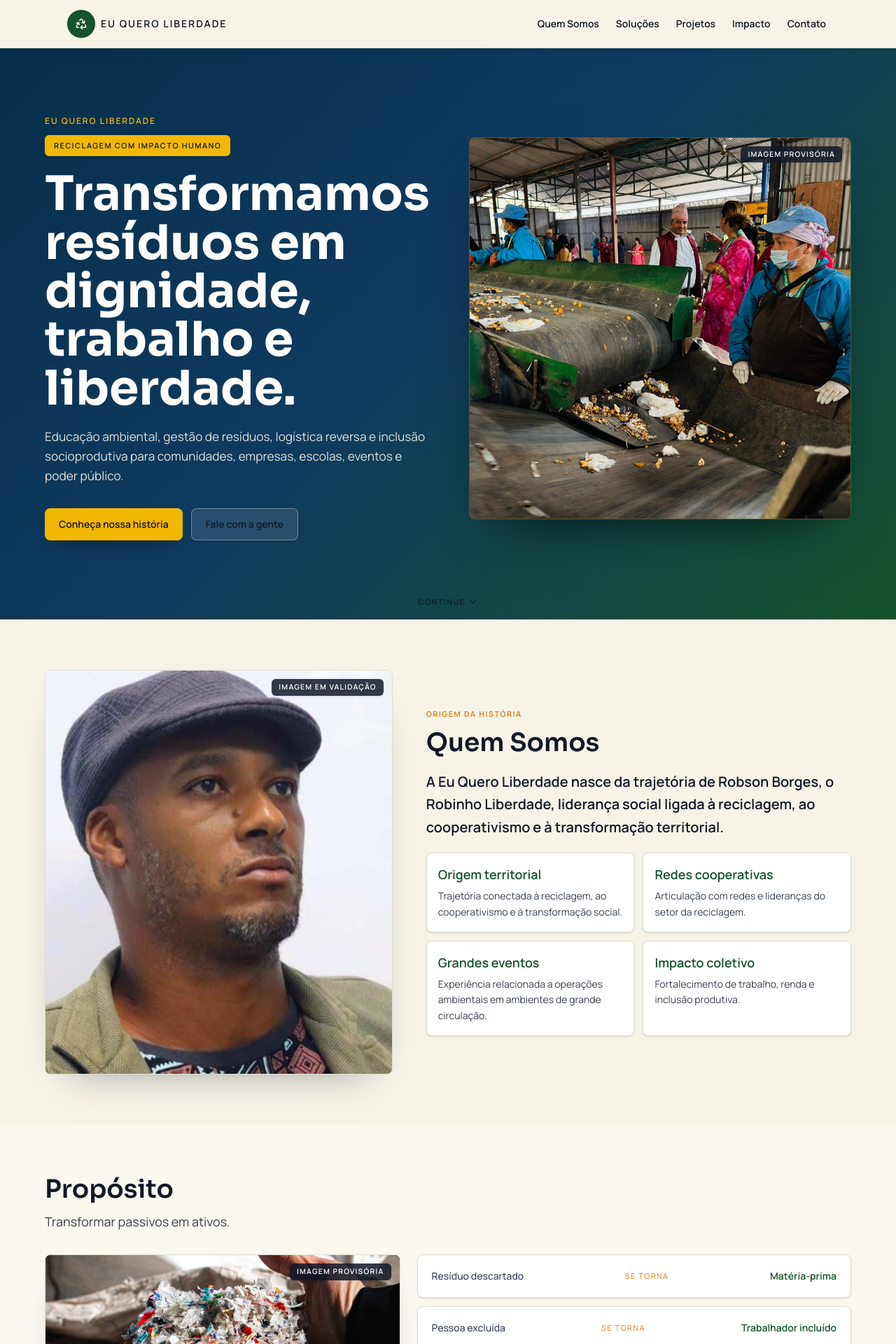
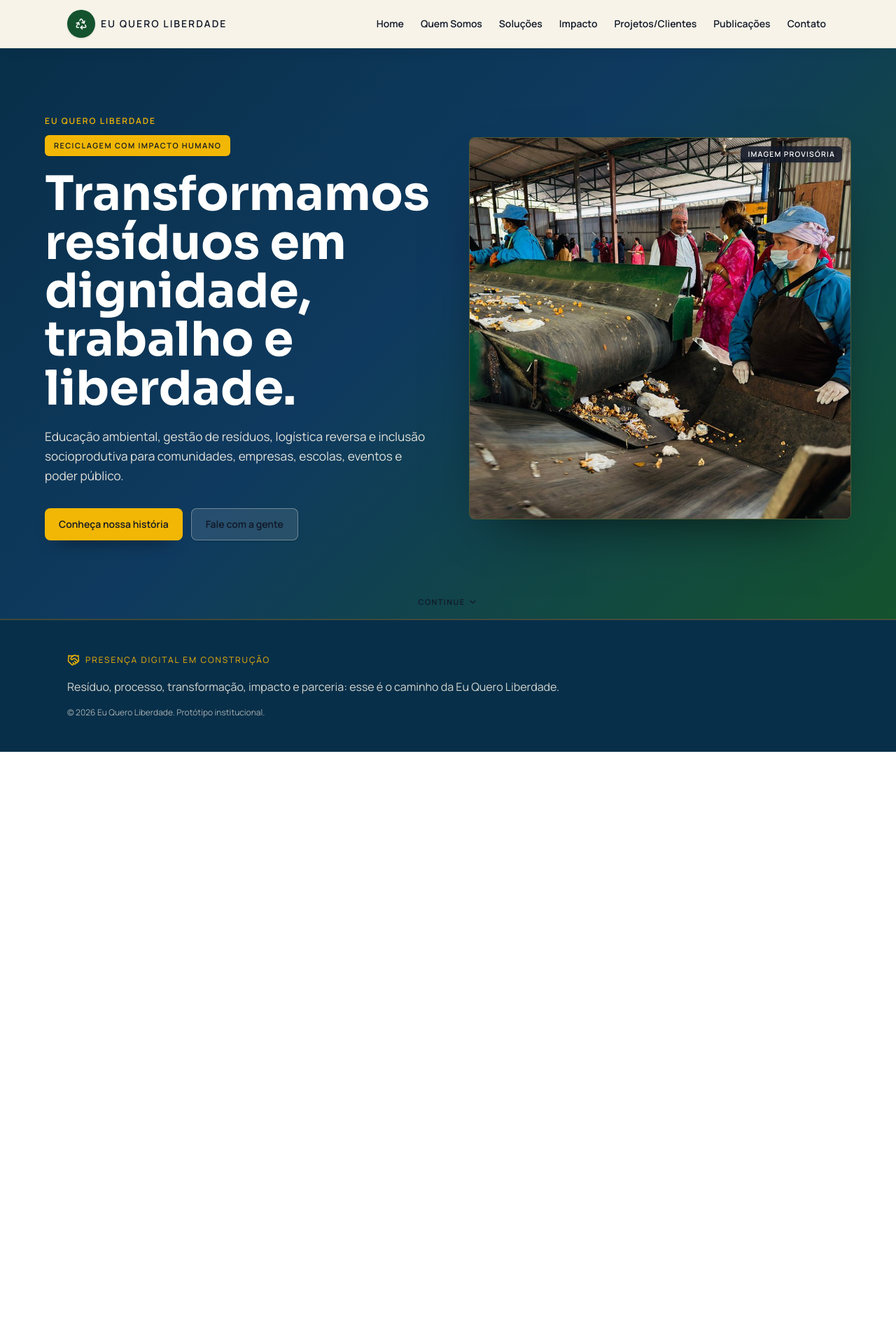
Before and after one commit to tempotec/Euqueroliber, a React (Vite) app: page / in a window 1280 px wide. Shown: the top 1920 px of the page at 70% size. After the commit the page ends 1074 px from the top, so only its background shows below. Built offline with nearby package versions, Linux system fonts and the light colour scheme.

Commit message:
feat(navigation): migrar site para navegacao por rotas

```diff
--- a/package.json
+++ b/package.json
@@ -18,6 +18,7 @@
     "lucide-react": "^1.24.0",
     "react": "^19.2.7",
     "react-dom": "^19.2.7",
+    "react-router-dom": "^7.18.3",
     "tailwindcss": "^4.3.2"
   },
   "devDependencies": {
--- a/src/App.tsx
+++ b/src/App.tsx
@@ -1,3 +1,4 @@
+import { HashRouter, Navigate, Route, Routes } from 'react-router-dom'
 import { Footer } from './components/layout/Footer'
 import { Header } from './components/layout/Header'
 import { ComoTrabalhamos } from './components/sections/ComoTrabalhamos'
@@ -5,34 +6,62 @@ import { Contato } from './components/sections/Contato'
 import { Diferenciais } from './components/sections/Diferenciais'
 import { Hero } from './components/sections/Hero'
 import { Impacto } from './components/sections/Impacto'
-import { Parceiros } from './components/sections/Parceiros'
 import { ProjetosTimeline } from './components/sections/ProjetosTimeline'
 import { Proposito } from './components/sections/Proposito'
 import { QuemSomos } from './components/sections/QuemSomos'
 import { Solucoes } from './components/sections/Solucoes'
+import { Section } from './components/ui/Section'
 import { useLenis } from './hooks/useLenis'
 
-function App() {
+function HomePage() {
+  return <Hero />
+}
+
+function QuemSomosPage() {
+  return <><QuemSomos /><Proposito /><Diferenciais /></>
+}
+
+function SolucoesPage() {
+  return <><Solucoes /><ComoTrabalhamos /></>
+}
+
+function PublicacoesPage() {
+  return (
+    <Section id="publicacoes" className="bg-[#F7F3E8]">
+      <div className="max-w-3xl">
+        <p className="text-[0.68rem] font-semibold uppercase tracking-[0.14em] text-[#D97706]">Em construção</p>
+        <h1 className="mt-3 text-balance text-3xl font-semibold tracking-normal text-[#111827] md:text-4xl">Publicações</h1>
+        <p className="mt-4 text-pretty text-lg leading-relaxed text-[#374151]">Conteúdos, materiais e novidades serão publicados aqui.</p>
+      </div>
+    </Section>
+  )
+}
+
+function AppRoutes() {
   useLenis()
 
   return (
     <div className="min-h-screen bg-[var(--bg)] text-[var(--ink)] antialiased">
       <Header />
       <main>
-        <Hero />
-        <QuemSomos />
-        <Proposito />
-        <Solucoes />
-        <ComoTrabalhamos />
-        <ProjetosTimeline />
-        <Impacto />
-        <Diferenciais />
-        <Parceiros />
-        <Contato />
+        <Routes>
+          <Route path="/" element={<HomePage />} />
+          <Route path="/quem-somos" element={<QuemSomosPage />} />
+          <Route path="/solucoes" element={<SolucoesPage />} />
+          <Route path="/impacto" element={<Impacto />} />
+          <Route path="/projetos-clientes" element={<ProjetosTimeline />} />
+          <Route path="/publicacoes" element={<PublicacoesPage />} />
+          <Route path="/contato" element={<Contato />} />
+          <Route path="*" element={<Navigate to="/" replace />} />
+        </Routes>
       </main>
       <Footer />
     </div>
   )
 }
 
+function App() {
+  return <HashRouter><AppRoutes /></HashRouter>
+}
+
 export default App
--- a/src/components/layout/Header.tsx
+++ b/src/components/layout/Header.tsx
@@ -1,14 +1,20 @@
 import { Menu, Recycle } from 'lucide-react'
 import { useState } from 'react'
+import { Link, NavLink } from 'react-router-dom'
 import { siteContent } from '../../content/site'
 
 const headerNav = [
-  { label: 'Quem Somos', href: '#quem-somos' },
-  { label: 'Soluções', href: '#solucoes' },
-  { label: 'Projetos', href: '#projetos' },
-  { label: 'Impacto', href: '#impacto' },
-  { label: 'Contato', href: '#contato' },
+  { label: 'Home', to: '/' },
+  { label: 'Quem Somos', to: '/quem-somos' },
+  { label: 'Solu\u00e7\u00f5es', to: '/solucoes' },
+  { label: 'Impacto', to: '/impacto' },
+  { label: 'Projetos/Clientes', to: '/projetos-clientes' },
+  { label: 'Publica\u00e7\u00f5es', to: '/publicacoes' },
+  { label: 'Contato', to: '/contato' },
 ]
+
+const linkClass = ({ isActive }: { isActive: boolean }) =>
+  `rounded-md px-1 py-0.5 text-[0.82rem] font-semibold transition lg:text-sm ${isActive ? 'text-[#14532D] underline decoration-[#F2B705] decoration-2 underline-offset-4' : 'text-[#374151] hover:text-[#166534]'}`
 
 export function Header() {
   const [open, setOpen] = useState(false)
@@ -16,43 +22,26 @@ export function Header() {
   return (
     <header className="sticky top-0 z-50 border-b border-[#D9E2D0] bg-[#F7F3E8]/95 shadow-[0_8px_28px_-24px_rgba(15,23,42,0.65)] backdrop-blur">
       <div className="mx-auto flex w-full max-w-6xl items-center justify-between px-5 py-3 md:px-8 lg:py-3.5">
-        <a href="#topo" className="inline-flex items-center gap-2 text-[#111827]">
-          <span className="inline-flex h-10 w-10 items-center justify-center rounded-full bg-[#14532D] text-white shadow-sm">
-            <Recycle size={18} />
-          </span>
+        <Link to="/" className="inline-flex items-center gap-2 text-[#111827]" onClick={() => setOpen(false)}>
+          <span className="inline-flex h-10 w-10 items-center justify-center rounded-full bg-[#14532D] text-white shadow-sm"><Recycle size={18} /></span>
           <span className="text-xs font-semibold uppercase tracking-[0.14em] sm:text-sm">{siteContent.brand}</span>
-        </a>
+        </Link>
 
-        <button
-          type="button"
-          className="inline-flex rounded-lg border border-[#D9E2D0] bg-white p-2 text-[#0F3A5F] shadow-sm transition hover:border-[#D97706] hover:text-[#D97706] md:hidden"
-          onClick={() => setOpen((value) => !value)}
-          aria-label="Abrir menu"
-        >
+        <button type="button" className="inline-flex rounded-lg border border-[#D9E2D0] bg-white p-2 text-[#0F3A5F] shadow-sm transition hover:border-[#D97706] hover:text-[#D97706] md:hidden" onClick={() => setOpen((value) => !value)} aria-label={open ? 'Fechar menu' : 'Abrir menu'} aria-expanded={open}>
           <Menu size={18} />
         </button>
 
-        <nav className="hidden items-center gap-3 md:flex lg:gap-4">
-          {headerNav.map((item) => (
-            <a
-              key={item.href}
-              href={item.href}
-              className="rounded-md px-1 py-0.5 text-[0.82rem] font-semibold text-[#374151] transition hover:text-[#166534] lg:text-sm"
-            >
-              {item.label}
-            </a>
-          ))}
+        <nav className="hidden items-center gap-3 md:flex lg:gap-4" aria-label="Navegação principal">
+          {headerNav.map((item) => <NavLink key={item.to} to={item.to} className={linkClass} end={item.to === '/'}>{item.label}</NavLink>)}
         </nav>
       </div>
 
       {open && (
-        <nav className="border-t border-[#D9E2D0] bg-[#F7F3E8] px-5 py-3 shadow-lg md:hidden">
+        <nav className="border-t border-[#D9E2D0] bg-[#F7F3E8] px-5 py-3 shadow-lg md:hidden" aria-label="Navegação mobile">
           <ul className="space-y-2">
             {headerNav.map((item) => (
-              <li key={item.href}>
-                <a href={item.href} className="block rounded-lg px-2 py-2 text-sm text-[#111827] hover:bg-[#F2B705]/15" onClick={() => setOpen(false)}>
-                  {item.label}
-                </a>
+              <li key={item.to}>
+                <NavLink to={item.to} end={item.to === '/'} className={({ isActive }) => `block rounded-lg px-2 py-2 text-sm ${isActive ? 'bg-[#F2B705]/15 font-semibold text-[#14532D]' : 'text-[#111827] hover:bg-[#F2B705]/15'}`} onClick={() => setOpen(false)}>{item.label}</NavLink>
               </li>
             ))}
           </ul>
--- a/src/components/sections/Hero.tsx
+++ b/src/components/sections/Hero.tsx
@@ -1,4 +1,5 @@
 import { ChevronDown } from 'lucide-react'
+import { Link } from 'react-router-dom'
 import { homeImages } from '../../content/homeImages'
 import { siteContent } from '../../content/site'
 import { InstitutionalImage } from '../ui/InstitutionalImage'
@@ -19,18 +20,18 @@ export function Hero() {
             {siteContent.hero.subtitle}
           </p>
           <div className="mt-8 flex flex-col gap-3 sm:flex-row sm:flex-wrap">
-            <a
-              href={siteContent.hero.ctas[0].href}
+            <Link
+              to="/quem-somos"
               className="inline-flex items-center justify-center rounded-lg bg-[#F2B705] px-5 py-3 text-sm font-semibold text-[#111827] shadow-[0_14px_26px_-18px_rgba(0,0,0,0.9)] transition duration-200 hover:-translate-y-0.5 hover:bg-[#D97706] focus-visible:outline focus-visible:outline-2 focus-visible:outline-offset-2 focus-visible:outline-[#F2B705]"
             >
               {siteContent.hero.ctas[0].label}
-            </a>
-            <a
-              href={siteContent.hero.ctas[1].href}
+            </Link>
+            <Link
+              to="/contato"
               className="inline-flex items-center justify-center rounded-lg border border-[#F7F3E8]/35 bg-white/10 px-5 py-3 text-sm font-semibold text-white shadow-sm transition duration-200 hover:-translate-y-0.5 hover:border-[#F2B705] hover:bg-white/15 focus-visible:outline focus-visible:outline-2 focus-visible:outline-offset-2 focus-visible:outline-[#F2B705]"
             >
               {siteContent.hero.ctas[1].label}
-            </a>
+            </Link>
           </div>
         </div>
 
@@ -41,10 +42,10 @@ export function Hero() {
         />
       </div>
 
-      <a href="#quem-somos" className="absolute bottom-4 left-1/2 inline-flex -translate-x-1/2 items-center gap-1 text-[0.68rem] font-semibold uppercase tracking-[0.14em] text-[#F7F3E8]/75 transition hover:text-[#F2B705]">
+      <Link to="/quem-somos" className="absolute bottom-4 left-1/2 inline-flex -translate-x-1/2 items-center gap-1 text-[0.68rem] font-semibold uppercase tracking-[0.14em] text-[#F7F3E8]/75 transition hover:text-[#F2B705]">
         Continue
         <ChevronDown size={14} />
-      </a>
+      </Link>
     </section>
   )
 }
--- a/src/hooks/useLenis.ts
+++ b/src/hooks/useLenis.ts
@@ -1,7 +1,10 @@
 import { useEffect } from 'react'
 import Lenis from 'lenis'
+import { useLocation } from 'react-router-dom'
 
 export function useLenis() {
+  const location = useLocation()
+
   useEffect(() => {
     const lenis = new Lenis({
       duration: 1.1,
@@ -23,4 +26,8 @@ export function useLenis() {
       lenis.destroy()
     }
   }, [])
+
+  useEffect(() => {
+    window.scrollTo({ top: 0, left: 0, behavior: 'auto' })
+  }, [location.pathname])
 }
```
Also changed, not shown: 1 other file (tests, documents, lock files or other folders).
